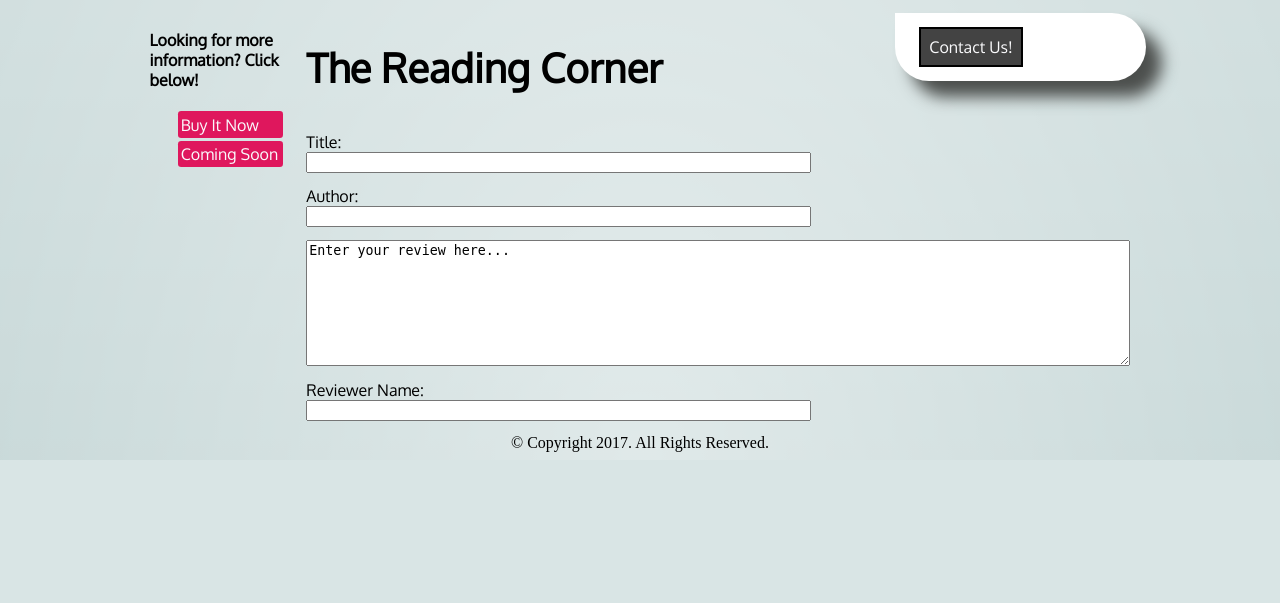
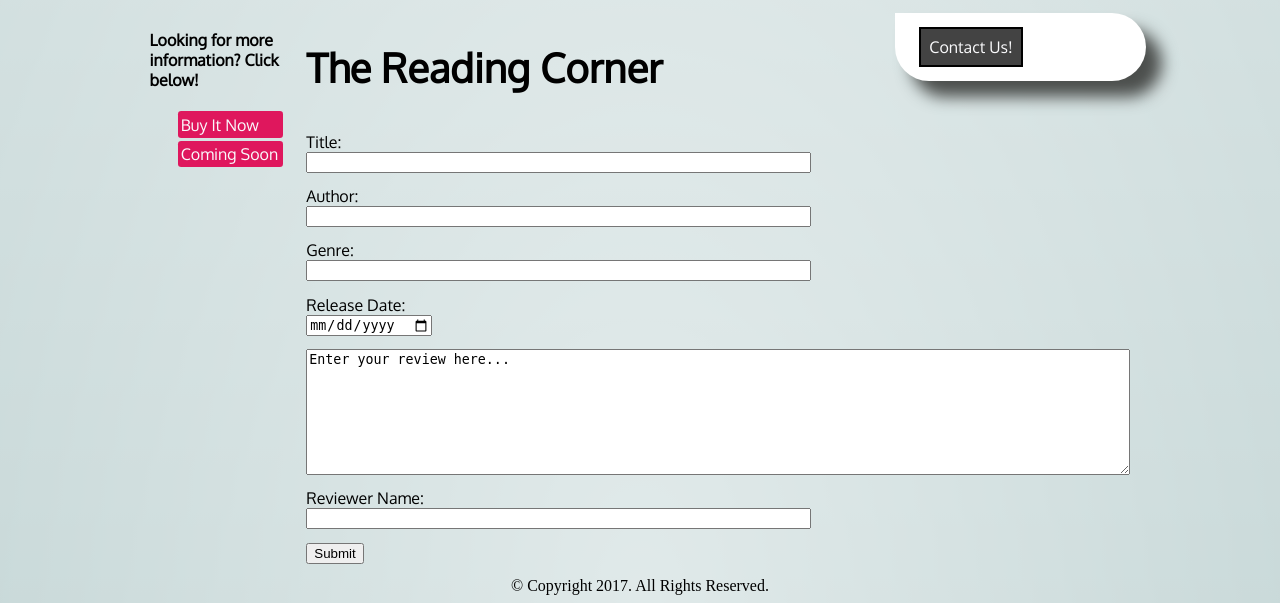
Before and after one commit to teaguea/CIS371SemesterProject, a PHP site: page /books.php in a window 1280 px wide. Shown: the part 535-1138 px from the top of the page. Before the commit the page ends 995 px from the top, so only its background shows below. Run offline with PHP 8.4, Linux system fonts and the light colour scheme.

Commit message:
Added UpdateBook Script

```diff
--- a/books.php
+++ b/books.php
@@ -45,15 +45,21 @@
 	   <article>
 	    <section>
 	           <h1>The Reading Corner</h1>
-	            <form>
+	            <form method="post" action="updateBooks.php">
 					Title:
 					<input type="text" name="title" size=60>
 					Author:
 					<input type="text" name="author" size=60>
+					Genre:
+					<input type="text" name="genre" size=60>
+					Release Date:
+					<input type="date" name="rdate">
 
 					 <textarea rows="8" cols="100" name="bookrev" form="usrform">Enter your review here...</textarea>
 					Reviewer Name:
 					<input type="text" name="reviewer" size=60>
+					<input type="submit" name="submit" value="Submit">
+
 				</form>
 
 	   </section>
```
